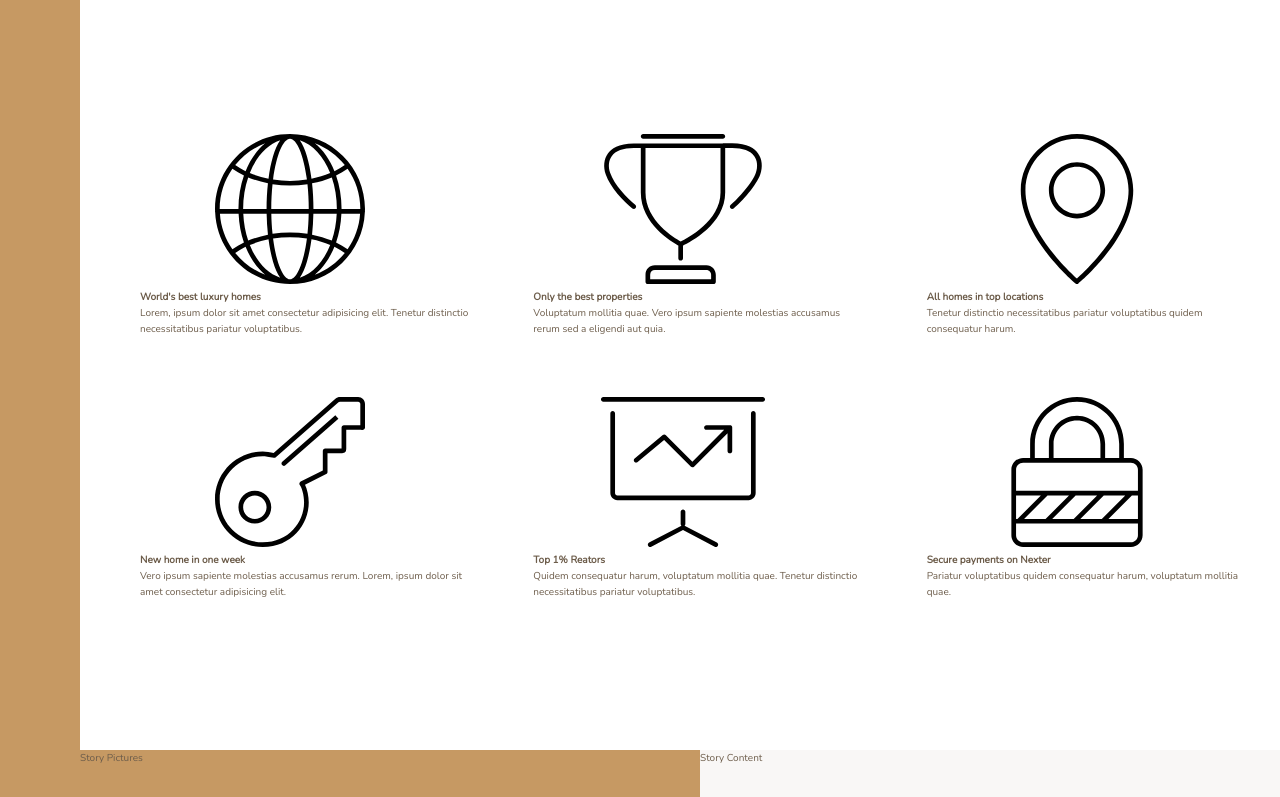
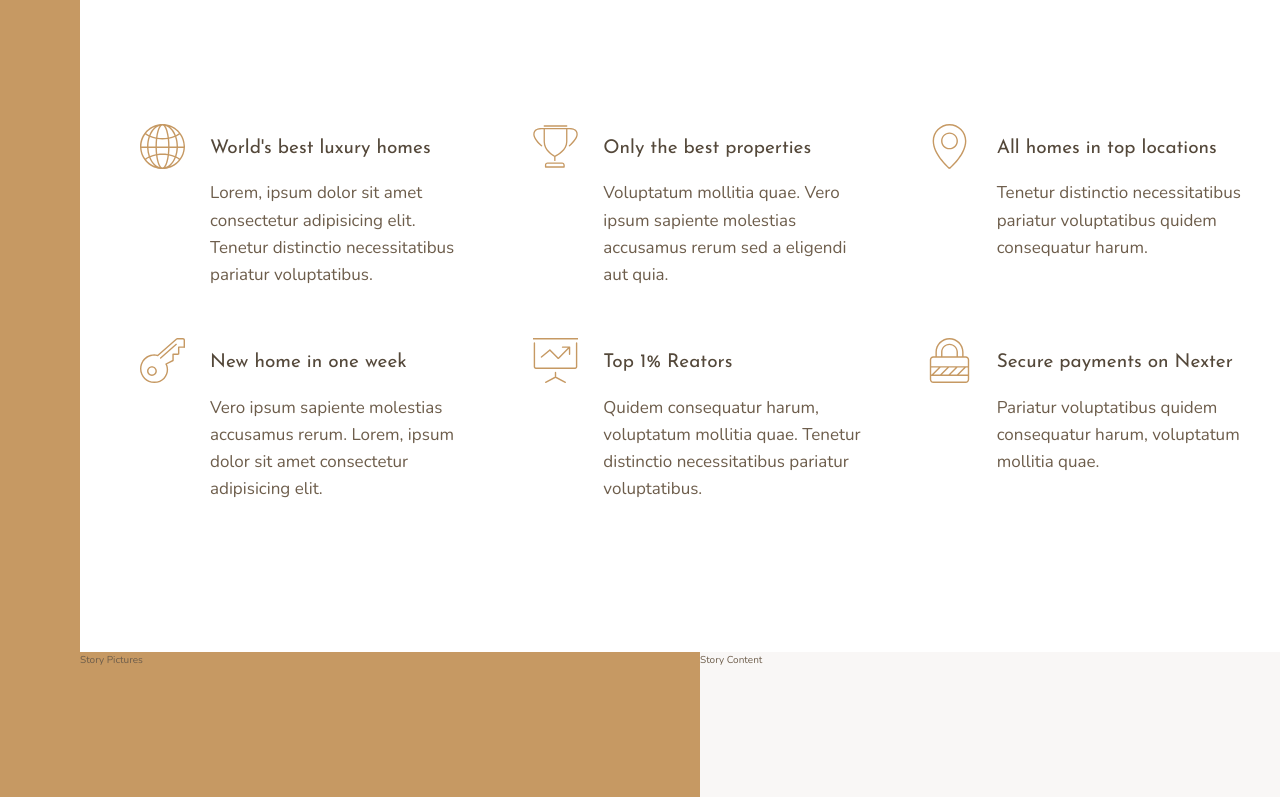
Before and after one commit to akindoju/nexter, a website: page index.html in a window 1280 px wide. Shown: the part 656-1453 px from the top of the page. Drawn offline with nearby package versions, Linux system fonts and the light colour scheme.

Commit message:
finish styling features section

```diff
--- a/index.html
+++ b/index.html
@@ -26,7 +26,7 @@
         <svg class="feature__icon">
           <use xlink:href="img/sprite.svg#icon-global" />
         </svg>
-        <h4 class="heading-4">World's best luxury homes</h4>
+        <h4 class="heading-4 heading-4--dark">World's best luxury homes</h4>
         <p class="feature__text">
           Lorem, ipsum dolor sit amet consectetur adipisicing elit. Tenetur
           distinctio necessitatibus pariatur voluptatibus.
@@ -37,7 +37,7 @@
         <svg class="feature__icon">
           <use xlink:href="img/sprite.svg#icon-trophy" />
         </svg>
-        <h4 class="heading-4">Only the best properties</h4>
+        <h4 class="heading-4 heading-4--dark">Only the best properties</h4>
         <p class="feature__text">
           Voluptatum mollitia quae. Vero ipsum sapiente molestias accusamus
           rerum sed a eligendi aut quia.
@@ -48,7 +48,7 @@
         <svg class="feature__icon">
           <use xlink:href="img/sprite.svg#icon-map-pin" />
         </svg>
-        <h4 class="heading-4">All homes in top locations</h4>
+        <h4 class="heading-4 heading-4--dark">All homes in top locations</h4>
         <p class="feature__text">
           Tenetur distinctio necessitatibus pariatur voluptatibus quidem
           consequatur harum.
@@ -59,7 +59,7 @@
         <svg class="feature__icon">
           <use xlink:href="img/sprite.svg#icon-key" />
         </svg>
-        <h4 class="heading-4">New home in one week</h4>
+        <h4 class="heading-4 heading-4--dark">New home in one week</h4>
         <p class="feature__text">
           Vero ipsum sapiente molestias accusamus rerum. Lorem, ipsum dolor sit
           amet consectetur adipisicing elit.
@@ -70,7 +70,7 @@
         <svg class="feature__icon">
           <use xlink:href="img/sprite.svg#icon-presentation" />
         </svg>
-        <h4 class="heading-4">Top 1% Reators</h4>
+        <h4 class="heading-4 heading-4--dark">Top 1% Reators</h4>
         <p class="feature__text">
           Quidem consequatur harum, voluptatum mollitia quae. Tenetur distinctio
           necessitatibus pariatur voluptatibus.
@@ -81,7 +81,7 @@
         <svg class="feature__icon">
           <use xlink:href="img/sprite.svg#icon-lock" />
         </svg>
-        <h4 class="heading-4">Secure payments on Nexter</h4>
+        <h4 class="heading-4 heading-4--dark">Secure payments on Nexter</h4>
         <p class="feature__text">
           Pariatur voluptatibus quidem consequatur harum, voluptatum mollitia
           quae.
--- a/sass/_base.scss
+++ b/sass/_base.scss
@@ -38,9 +38,7 @@ body {
   display: grid;
   grid-template-rows: 80vh min-content 40vw repeat(3, min-content);
   grid-template-columns:
-    [sidebar-start] 8rem [sidebar-end full-start] minmax(
-      6rem,
-      1fr
-    ) [center-start] repeat(8, [col-start] minmax(min-content, 14rem) [col-end])
+    [sidebar-start] 8rem [sidebar-end full-start] minmax(6rem, 1fr)
+    [center-start] repeat(8, [col-start] minmax(min-content, 14rem) [col-end])
     [center-end] 1fr [full-end];
 }
--- a/sass/_features.scss
+++ b/sass/_features.scss
@@ -1,7 +1,32 @@
 .features {
   grid-column: center-start/center-end;
   display: grid;
-  grid-template-columns: repeat(3, 1fr);
+  // grid-template-columns: repeat(3, 1fr);
+  grid-template-columns: repeat(
+    auto-fit,
+    minmax(25rem, 1fr)
+  ); //for responsiveness
   margin: 15rem 0;
   grid-gap: 6rem;
+  align-items: start;
 }
+
+.feature {
+  display: grid;
+  grid-template-columns: min-content 1fr;
+
+  grid-row-gap: 1.5rem;
+  grid-column-gap: 2.5rem;
+
+  &__icon {
+    fill: $color-primary;
+    width: 4.5rem;
+    height: 4.5rem;
+    grid-row: 1 / span 2;
+    transform: translateY(-1rem);
+  }
+
+  &__text {
+    font-size: 1.7rem;
+  }
+}
--- a/sass/_typography.scss
+++ b/sass/_typography.scss
@@ -0,0 +1,26 @@
+%heading {
+  font-weight: 400;
+  font-family: $font-display;
+}
+
+.heading-1 {
+  @extend %heading;
+}
+.heading-2 {
+  @extend %heading;
+}
+.heading-3 {
+  @extend %heading;
+}
+.heading-4 {
+  @extend %heading;
+  font-size: 1.9rem;
+
+  &--light {
+    color: $color-grey-light-1;
+  }
+
+  &--dark {
+    color: $color-grey-dark-1;
+  }
+}
```
Also changed, not shown: css/style.css.
